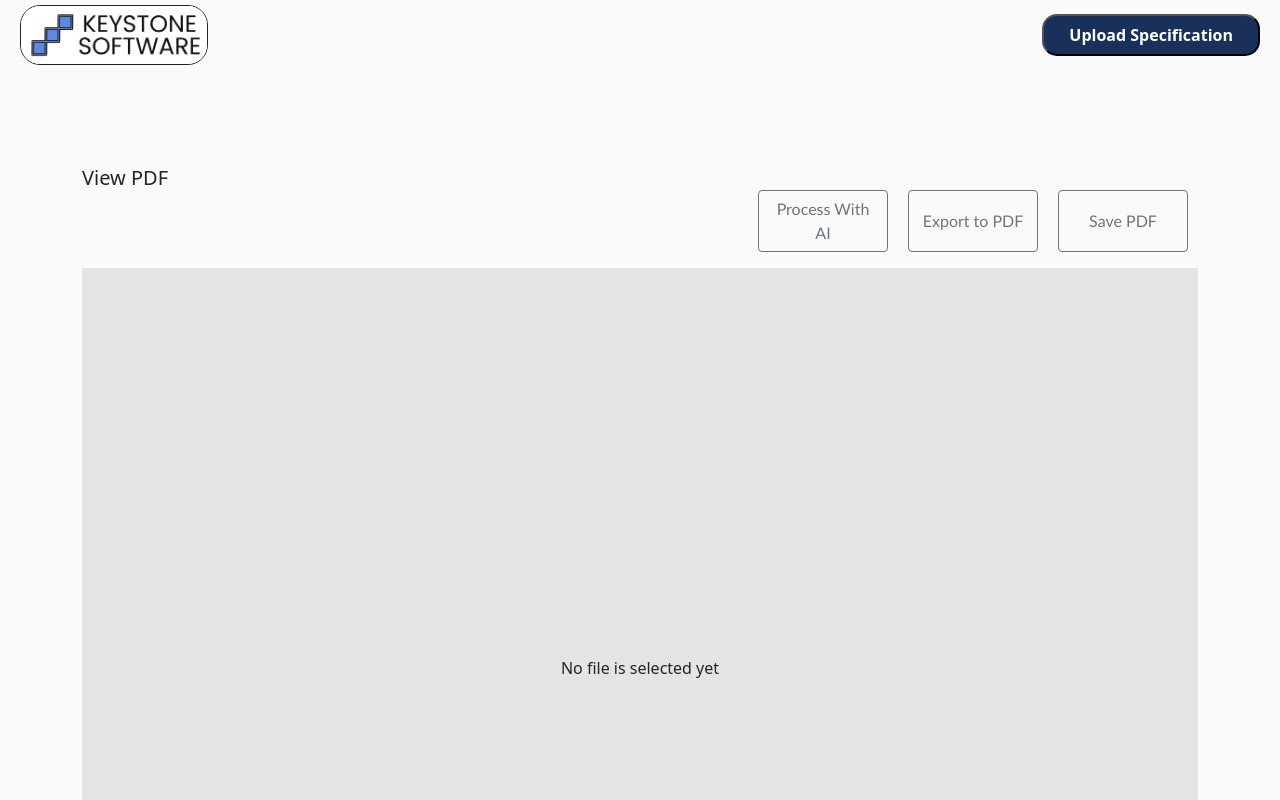
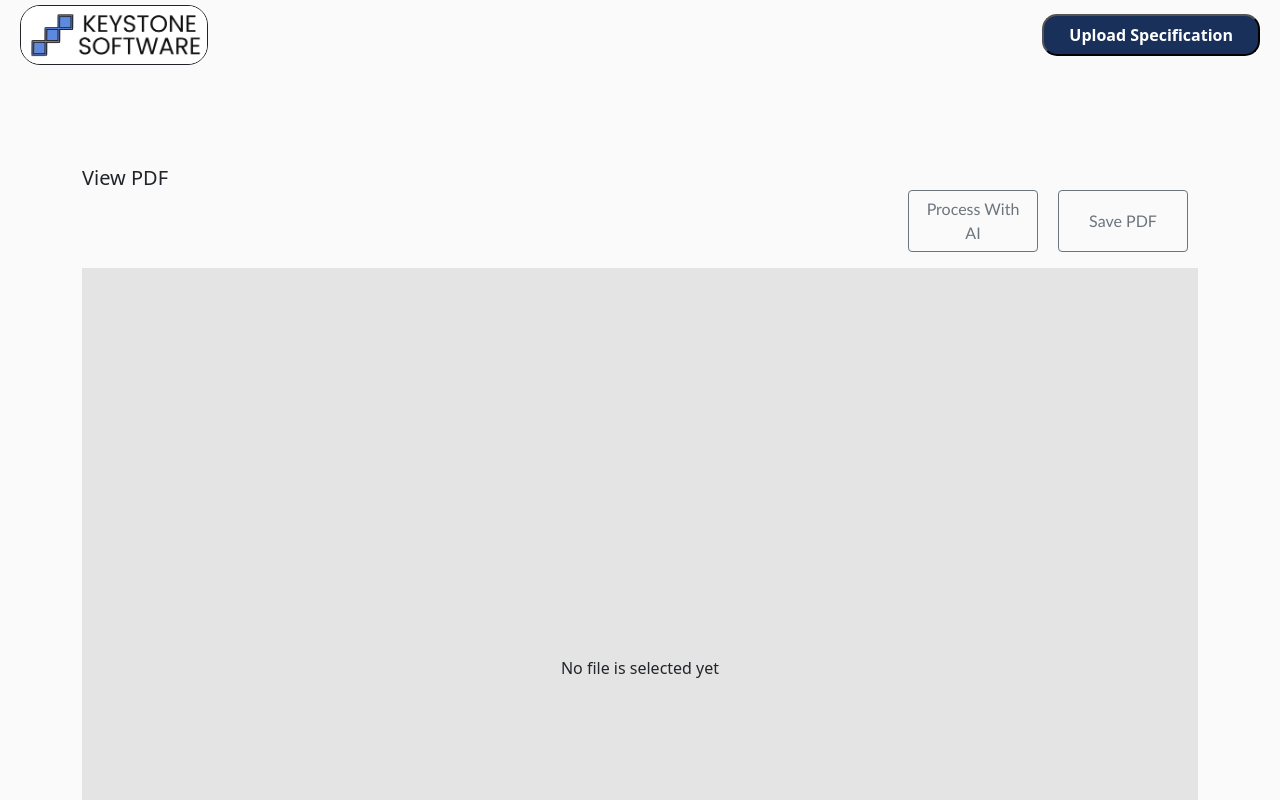
Before and after one commit to TudorBNG/headwaters-web, a React (Create React App) app: page /keystone in a window 1280 px wide. Shown: the top 800 px of the page. Built offline with nearby package versions, Linux system fonts and the light colour scheme; no server answers; sample sign-in values are in the browser's storage.

Commit message:
take out export to pdf button

```diff
--- a/src/pages/main/main.tsx
+++ b/src/pages/main/main.tsx
@@ -245,7 +245,7 @@ const Main = () => {
               )}
             </button>
           </div>
-          <div className={"wrapper"}>
+          {/* <div className={"wrapper"}>
             <button
               className='btn btn-outline-secondary'
               onClick={savePDF}
@@ -260,7 +260,7 @@ const Main = () => {
                 'Export to PDF'
               )}
             </button>
-          </div>
+          </div> */}
           <div className={"wrapper"}>
             <div className={"tooltip"}>Saves PDF and current highlights</div>
             <button
```
